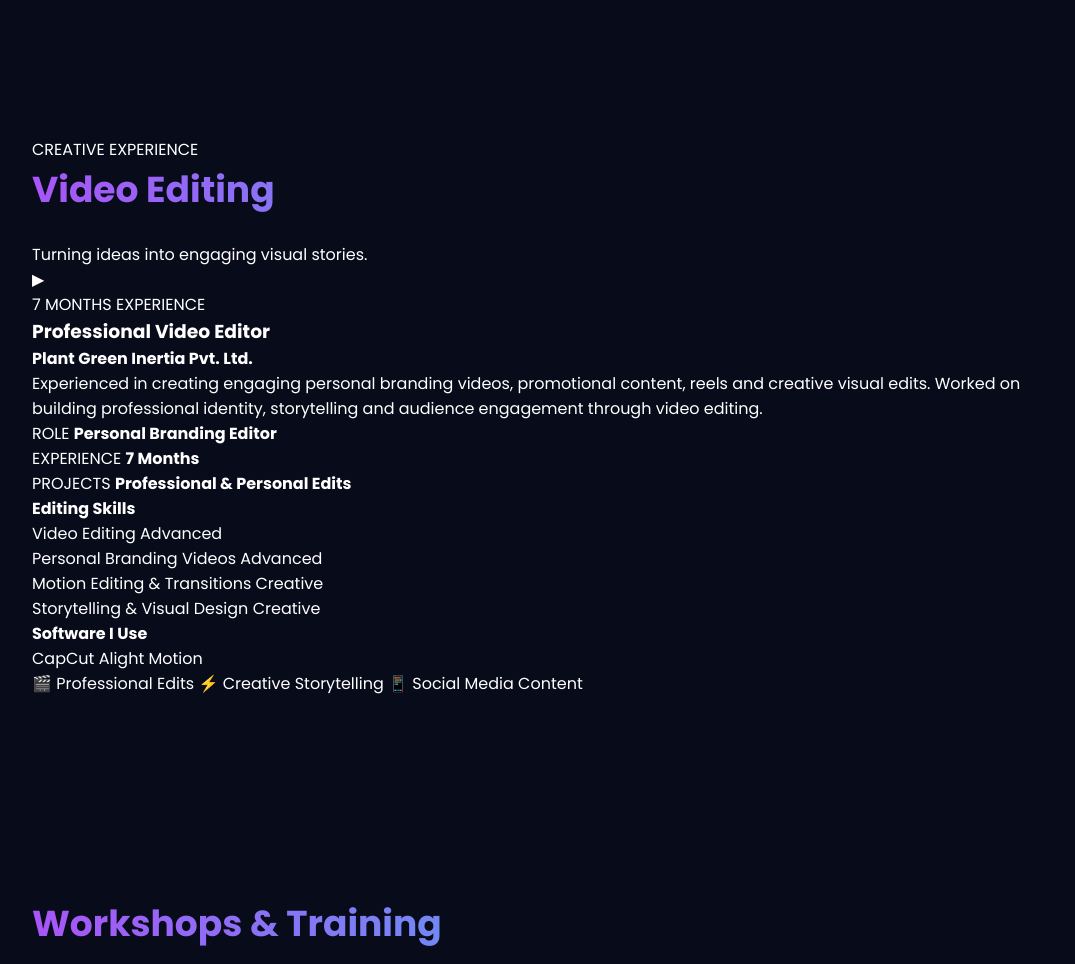
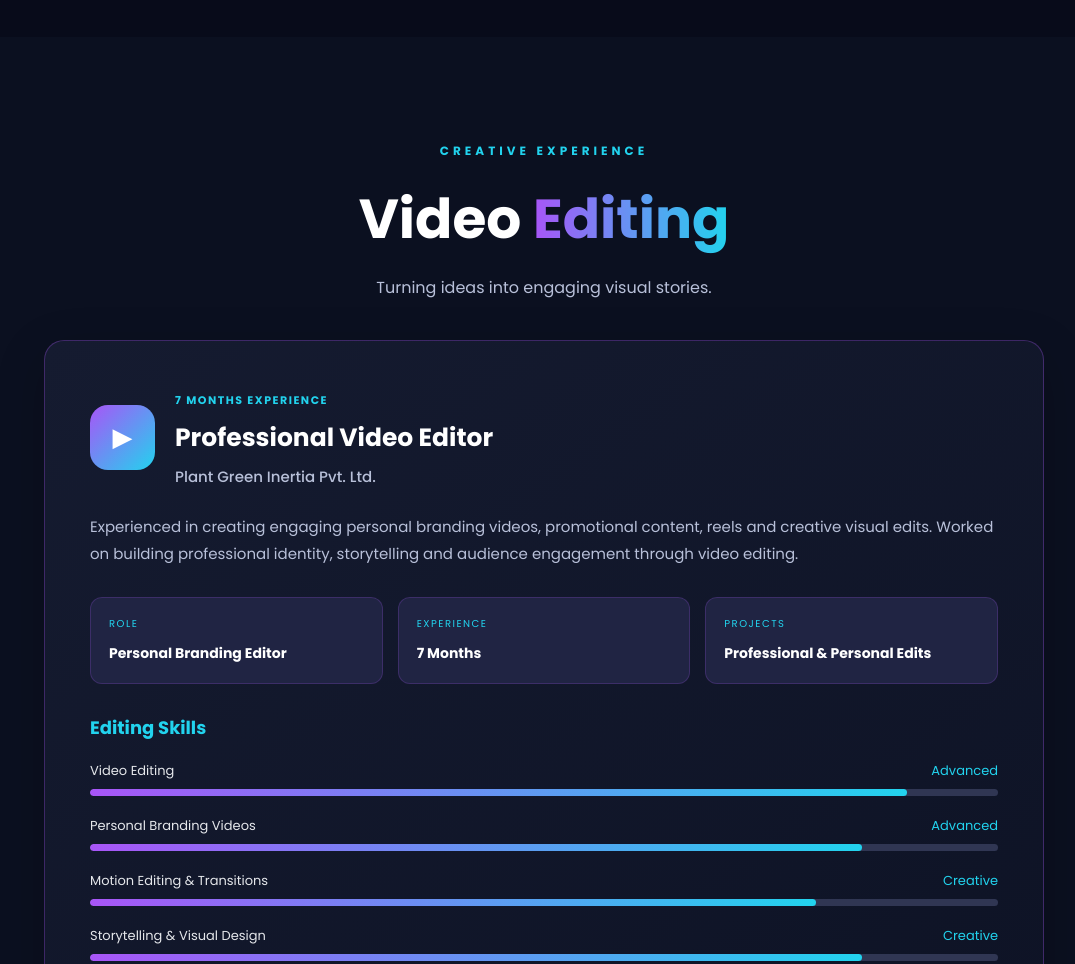
Before and after one commit to kpk1601/prasanna-portfolio, a plain HTML site: page index.html in a window 1280 px wide. Shown: the part 3720-4684 px from the top of the page, without its empty margins (96-1171 px from the left). Drawn offline with Linux system fonts and the light colour scheme.

Commit message:
Update style.css

```diff
--- a/style.css
+++ b/style.css
@@ -770,3 +770,254 @@ footer {
     }
 
 }
+/* =================================
+   VIDEO EDITING EXPERIENCE SECTION
+================================= */
+
+.video-editor-section {
+    padding: 100px 10%;
+    background: #0b1020;
+}
+
+.ve-container {
+    max-width: 1000px;
+    margin: auto;
+}
+
+.ve-heading {
+    text-align: center;
+    margin-bottom: 40px;
+}
+
+.ve-label {
+    color: #22d3ee;
+    font-size: 12px;
+    font-weight: 700;
+    letter-spacing: 4px;
+}
+
+.ve-heading h2 {
+    font-size: clamp(35px, 6vw, 55px);
+    margin: 15px 0;
+    background: none;
+    color: white;
+    -webkit-text-fill-color: white;
+}
+
+.ve-heading h2 span {
+    background: linear-gradient(90deg, #a855f7, #22d3ee);
+    -webkit-background-clip: text;
+    -webkit-text-fill-color: transparent;
+}
+
+.ve-heading p {
+    color: #b8c0d9;
+    font-size: 16px;
+}
+
+.ve-card {
+    padding: clamp(20px, 5vw, 45px);
+    border-radius: 20px;
+    background: linear-gradient(145deg, #151b30, #0d1224);
+    border: 1px solid rgba(168, 85, 247, 0.3);
+    box-shadow: 0 15px 50px rgba(0, 0, 0, 0.2);
+    color: white;
+    transition: 0.3s;
+}
+
+.ve-card:hover {
+    border-color: #22d3ee;
+    box-shadow: 0 0 25px rgba(34, 211, 238, 0.12);
+}
+
+.ve-top {
+    display: flex;
+    align-items: center;
+    gap: 20px;
+    margin-bottom: 25px;
+}
+
+.ve-icon {
+    width: 65px;
+    height: 65px;
+    flex-shrink: 0;
+    border-radius: 18px;
+    background: linear-gradient(135deg, #a855f7, #22d3ee);
+    display: flex;
+    justify-content: center;
+    align-items: center;
+    font-size: 26px;
+    color: white;
+}
+
+.ve-badge {
+    font-size: 11px;
+    letter-spacing: 1.5px;
+    color: #22d3ee;
+    font-weight: 700;
+}
+
+.ve-top h3 {
+    font-size: 25px;
+    margin: 8px 0;
+}
+
+.ve-top h4 {
+    color: #b8c0d9;
+    font-size: 15px;
+    font-weight: 500;
+}
+
+.ve-description {
+    color: #b8c0d9;
+    line-height: 1.8;
+    font-size: 15px;
+    margin: 25px 0;
+}
+
+.ve-details {
+    display: grid;
+    grid-template-columns: repeat(3, 1fr);
+    gap: 15px;
+    margin: 30px 0;
+}
+
+.ve-detail {
+    background: #202443;
+    padding: 18px;
+    border-radius: 12px;
+    border: 1px solid rgba(168, 85, 247, 0.2);
+}
+
+.ve-detail span {
+    display: block;
+    font-size: 10px;
+    color: #22d3ee;
+    letter-spacing: 1.5px;
+    margin-bottom: 8px;
+}
+
+.ve-detail strong {
+    font-size: 14px;
+    color: white;
+}
+
+.ve-skills h4,
+.ve-software h4 {
+    font-size: 18px;
+    margin: 30px 0 20px;
+    color: #22d3ee;
+}
+
+.ve-skill {
+    margin-bottom: 20px;
+}
+
+.ve-skill-info {
+    display: flex;
+    justify-content: space-between;
+    gap: 10px;
+    font-size: 13px;
+    margin-bottom: 8px;
+    color: #e5e7eb;
+}
+
+.ve-skill-info span:last-child {
+    color: #22d3ee;
+}
+
+.ve-bar {
+    height: 7px;
+    background: #303653;
+    border-radius: 20px;
+    overflow: hidden;
+}
+
+.ve-bar div {
+    height: 100%;
+    background: linear-gradient(90deg, #a855f7, #22d3ee);
+    border-radius: 20px;
+    animation: ve-grow 1.2s ease forwards;
+}
+
+@keyframes ve-grow {
+    from {
+        width: 0;
+    }
+}
+
+.ve-tags {
+    display: flex;
+    flex-wrap: wrap;
+    gap: 12px;
+}
+
+.ve-tags span {
+    padding: 10px 20px;
+    background: rgba(168, 85, 247, 0.12);
+    border: 1px solid rgba(168, 85, 247, 0.4);
+    border-radius: 50px;
+    color: #22d3ee;
+    font-size: 13px;
+    font-weight: 600;
+}
+
+.ve-footer {
+    display: flex;
+    flex-wrap: wrap;
+    gap: 12px;
+    margin-top: 35px;
+    padding-top: 25px;
+    border-top: 1px solid #303653;
+}
+
+.ve-footer span {
+    font-size: 12px;
+    color: #b8c0d9;
+    background: #202443;
+    padding: 10px 14px;
+    border-radius: 8px;
+}
+
+/* MOBILE RESPONSIVENESS */
+
+@media (max-width: 600px) {
+
+    .video-editor-section {
+        padding: 70px 6%;
+    }
+
+    .ve-top {
+        align-items: flex-start;
+        gap: 14px;
+    }
+
+    .ve-icon {
+        width: 50px;
+        height: 50px;
+        border-radius: 13px;
+        font-size: 20px;
+    }
+
+    .ve-top h3 {
+        font-size: 19px;
+    }
+
+    .ve-details {
+        grid-template-columns: 1fr;
+    }
+
+    .ve-footer {
+        flex-direction: column;
+    }
+
+    .ve-skill-info {
+        font-size: 12px;
+    }
+
+}
+/* FIX NAVIGATION OVERLAPPING */
+
+#video-editing {
+    scroll-margin-top: 110px;
+}
```
